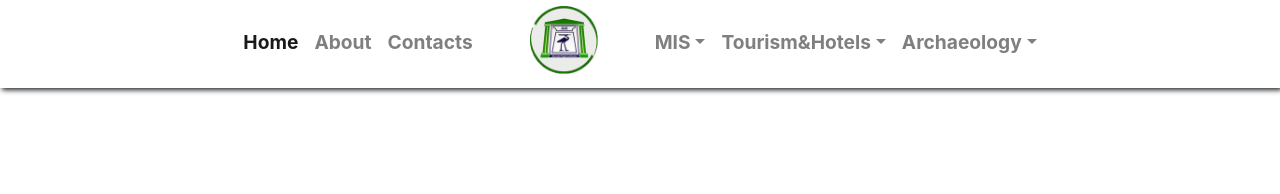
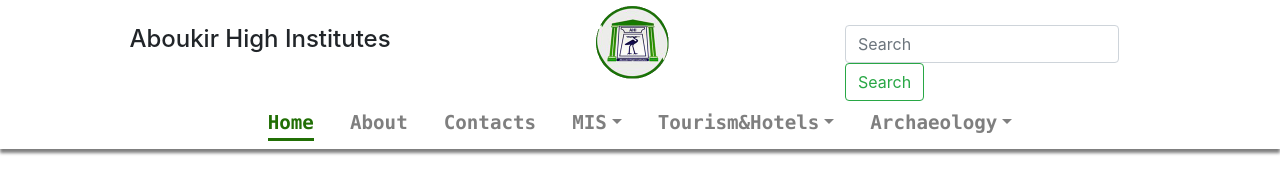
Before and after one commit to leyam2468/Aboukir-High-Institutes, a website: page input/pug/index.pug in a window 1280 px wide. Drawn offline with nearby package versions, Linux system fonts and the light colour scheme; files that its build step writes are made by us from their sources; files whose address does not match are found by name.

Commit message:
14/3 9:18
Signed-off-by: Axel <leyamm3@gmail.com>

```diff
--- a/input/pug/helper/header.pug
+++ b/input/pug/helper/header.pug
@@ -1,9 +1,13 @@
 .navbar-area
     nav(class="navbar navbar-expand-lg navbar-light ")
         .container
-            a(href="#", title="title" class="navbar-brand d-block d-lg-none") Aboukir High Institutes
+            //-Logo
+            //-a(href="#", title="title" class="navbar-brand")
+                //-img(src="img/logo-home.png", alt="" class="logo")
+            //-Button Phone
             button(class="navbar-toggler" type="button" data-toggle="collapse" data-target="#navbarNavDropdown" aria-controls="navbarNavDropdown" aria-expanded="false" aria-label="Toggle navigation")
                 span(class="navbar-toggler-icon")
+            //-MY links
             div(class="collapse navbar-collapse" id="navbarNavDropdown")
                 ul.navbar-nav.m-auto
                     li.nav-item.active
@@ -13,10 +17,6 @@
                         a(class="nav-link") About
                     li.nav-item
                         a(class="nav-link") Contacts
-
-                    li.nav-item.px-5
-                        a(href="#", title="title" class="navbar-brand d-none d-lg-block")
-                            img(src="img/logo-home.png", alt="" class="logo")
 
                     li(class="nav-item dropdown")
                         a(class="nav-link dropdown-toggle" href="#" id="navbarDropdownMenuLink" role="button" data-toggle="dropdown" aria-haspopup="true" aria-expanded="false") MIS
--- a/input/pug/index.pug
+++ b/input/pug/index.pug
@@ -7,6 +7,18 @@ html(lang="en")
         include helper/link
         title Aboukir High Institutes
     body
+        .top-bar
+            .container
+                .row.text-center
+                    .col-4
+                        h2.page-title Aboukir High Institutes
+                    .col-4
+                        a(href="#", title="title" class="navbar-brand")
+                            img(src="img/logo-home.png", alt="" class="logo")
+                    .col-4
+                        form(action="" class="form-inline" )
+                            input(class="form-control mr-sm-2" type="search" placeholder="Search" aria-label="Search")
+                            button(class="btn btn-outline-success my-2 my-sm-0" type="submit") Search
         //-Header Page
         include helper/header
 
--- a/input/style/helper/_header.scss
+++ b/input/style/helper/_header.scss
@@ -1,23 +1,49 @@
+.top-bar {
+    .page-title {
+        margin-top: 25px;
+        font-size: 1.5rem;
+    }
+    .navbar-brand {
+        img {
+            width: 75px;
+        }
+    }
+    .form-inline {
+        margin-top: 25px;
+    }
+}
 .navbar-area {
     .navbar {
-        box-shadow: 2px 2px 5px ;
-        padding-top: 0;
+        box-shadow: 0px 4px 3px rgba(0, 0, 0, 0.5);
+        padding: 0;
+
         .navbar-brand {
-            margin-right: 0;
+            img.logo {
+                width: 70px;
+            }
         }
+
         .navbar-nav {
-            .nav-item {
-                .navbar-brand {
-                    img.logo {
-                        width: 70px;
-                    }
-                }
+            li.nav-item {
+                margin: 0 10px;
                 .nav-link {
-                    margin-top: 20px;
                 }
                 a {
                     font-size: 1.2rem;
                     font-weight: bold;
+                    font-family: var(--font-family-monospace);
+                }
+            }
+            .active {
+                .nav-link {
+                    color: $color-one;
+                    &::after {
+                        content: '';
+                        display: block;
+                        width: 100%;
+                        height: 3px;
+                        background-color: $color-one;
+                    }
                 }
             }
         }
--- a/input/style/helper/_var.scss
+++ b/input/style/helper/_var.scss
@@ -1 +1 @@
-$color-one:red;
+$color-one:#216f05;
```
Also changed, not shown: output/index.html, output/style/main.css, 1 other file.
